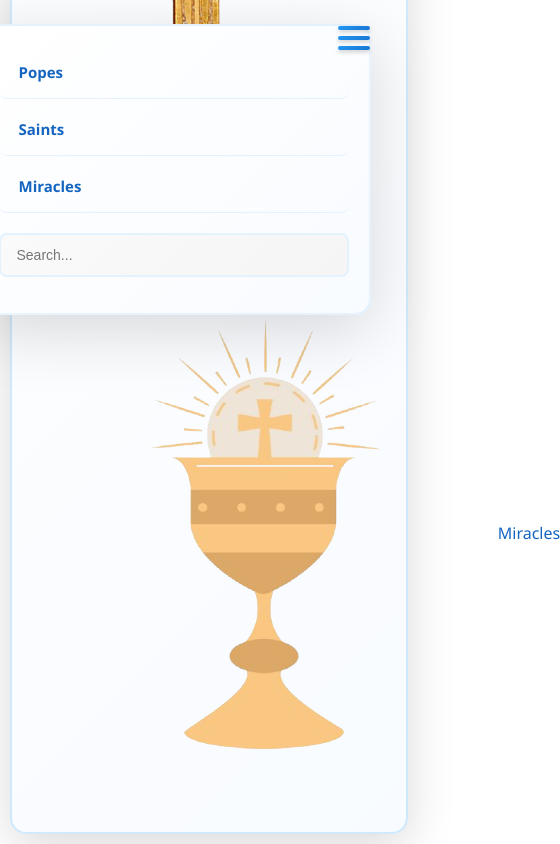
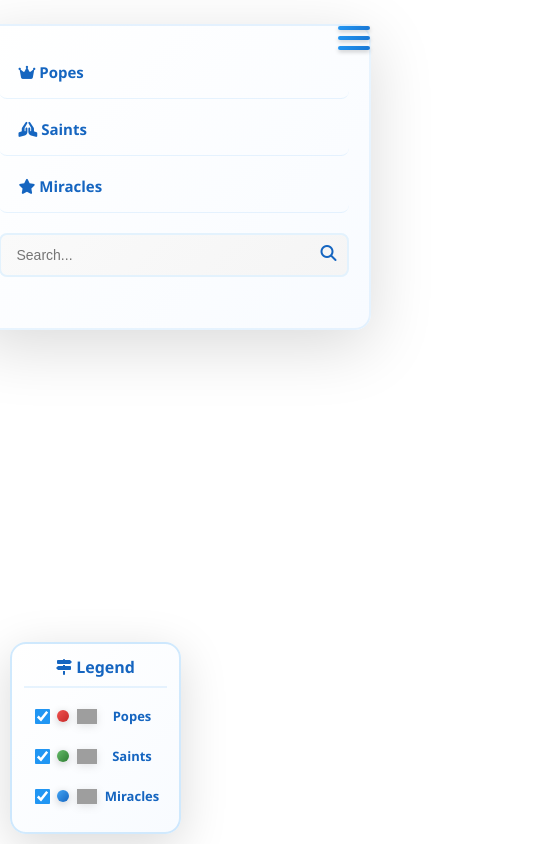
Before and after one commit to kptoo/popes_worldwide, a website: page popes.html in a window 390 px wide. Both pictures are taken after a click on the element 354 px from the left and 34 px from the top of the page. Shown: the whole page, 560 px wide, since content can reach past the window. Drawn offline with nearby package versions, Linux system fonts and the light colour scheme; no server answers; grey boxes are pictures that could not be loaded.

```diff
--- a/popes.html
+++ b/popes.html
@@ -1,5 +1,4 @@
 <!DOCTYPE html>
-<html lang="en">
 <html lang="en">
 <head>
     <meta charset="utf-8">
@@ -7,94 +6,139 @@
     <meta name="viewport" content="initial-scale=1,maximum-scale=1,user-scalable=no,width=device-width">
     <meta name="mobile-web-app-capable" content="yes">
     <meta name="apple-mobile-web-app-capable" content="yes">
+    <meta name="theme-color" content="#2196f3">
+    <title>Popes, Saints and Miracles - Interactive Map</title>
 
-    <title>Popes, Saints and Miracles</title>
+    <!-- MapLibre GL JS - Latest version -->
+    <link href="https://unpkg.com/maplibre-gl@4.7.1/dist/maplibre-gl.css" rel="stylesheet">
+    <script src="https://unpkg.com/maplibre-gl@4.7.1/dist/maplibre-gl.js"></script>
 
-    <!-- MapLibre GL JS -->
-    <link href="https://unpkg.com/maplibre-gl@3.3.1/dist/maplibre-gl.css" rel="stylesheet">
-    <script src="https://unpkg.com/maplibre-gl@3.3.1/dist/maplibre-gl.js"></script>
+    <!-- Font Awesome for Icons -->
+    <link rel="stylesheet" href="https://cdnjs.cloudflare.com/ajax/libs/font-awesome/6.4.0/css/all.min.css" />
 
-    <!-- Font Awesome for Icons (like locate) -->
-    <link rel="stylesheet" href="https://cdnjs.cloudflare.com/ajax/libs/font-awesome/5.15.4/css/all.min.css" />
+    <!-- Google Fonts for better typography -->
+    <link href="https://fonts.googleapis.com/css2?family=Inter:wght@400;500;600;700&display=swap" rel="stylesheet">
 
     <!-- Custom Styles -->
     <link rel="stylesheet" href="../css/app.css">
 
-    <!-- Data Loader Scripts moved to end of body -->
+    <!-- Favicon -->
+    <link rel="icon" type="image/x-icon" href="../favicon.ico">
 </head>
 <body>
-
-    <!-- New Always-Visible Legend -->
+    <!-- Enhanced Legend with Toggle Controls -->
     <div id="legend-v2">
-        <div id="pane-header">
-            <h4>Legend</h4>
+        <h4><i class="fas fa-map-signs"></i> Legend</h4>
+        <div id="legend-content" class="panel-content">
+            <div class="legend-item-v2">
+                <input type="checkbox" id="toggle-popes" class="legend-toggle" checked />
+                <span class="legend-circle-v2" style="background: linear-gradient(135deg, #ef5350 0%, #c62828 100%);"></span>
+                <img src="https://churches.onrender.com/pages/popes.png" class="legend-image-v2" alt="Popes" />
+                <label for="toggle-popes" class="legend-text-v2">Popes</label>
             </div>
-
-        <div id="legend-content" class="panel-content"></div>
-            <div class="legend-item">
-                <span class="legend-circle" style="background-color: red;"></span>
-                <img src="popes.png" class="legend-image" alt="Popes" />
-                <div class="legend-text">Popes</div>
+            <div class="legend-item-v2">
+                <input type="checkbox" id="toggle-saints" class="legend-toggle" checked />
+                <span class="legend-circle-v2" style="background: linear-gradient(135deg, #66bb6a 0%, #2e7d32 100%);"></span>
+                <img src="https://churches.onrender.com/pages/saints.png" class="legend-image-v2" alt="Saints" />
+                <label for="toggle-saints" class="legend-text-v2">Saints</label>
             </div>
-
-            <div class="legend-item">
-                <span class="legend-circle" style="background-color: green;"></span>
-                <img src="saints.png" class="legend-image" alt="Saints" />
-                <div class="legend-text">Saints</div>
-            </div>
-
-            <div class="legend-item">
-                <span class="legend-circle" style="background-color: blue;"></span>
-                <img src="miracles.png" class="legend-image" alt="Miracles" />
-                <div class="legend-text">Miracles</div>
+            <div class="legend-item-v2">
+                <input type="checkbox" id="toggle-miracles" class="legend-toggle" checked />
+                <span class="legend-circle-v2" style="background: linear-gradient(135deg, #42a5f5 0%, #1565c0 100%);"></span>
+                <img src="https://churches.onrender.com/pages/miracles.png" class="legend-image-v2" alt="Miracles" />
+                <label for="toggle-miracles" class="legend-text-v2">Miracles</label>
             </div>
         </div>
     </div>
 
-    <!-- Hamburger Icon -->
-    <div class="hamburger" onclick="toggleMenu()">
+    <!-- Enhanced Hamburger Menu -->
+    <div class="hamburger" onclick="toggleMenu()" title="Open Menu">
         <div></div>
         <div></div>
         <div></div>
     </div>
 
-    <!-- Menu + Search + List Container -->
+    <!-- Enhanced Menu Panel -->
     <div class="panel-v2" id="panel-v2">
-    <!-- Menu -->
+        <!-- Menu Categories -->
         <div class="menu">
-        <ul >
-        <li onclick="selectCategory('popes')">Popes</li>
-        <li onclick="selectCategory('saints')">Saints</li>
-        <li onclick="selectCategory('miracles')">Miracles</li>
+            <ul>
+                <li onclick="selectCategory('popes')">
+                    <i class="fas fa-crown"></i> Popes
+                </li>
+                <li onclick="selectCategory('saints')">
+                    <i class="fas fa-hands-praying"></i> Saints
+                </li>
+                <li onclick="selectCategory('miracles')">
+                    <i class="fas fa-star"></i> Miracles
+                </li>
             </ul>
         </div>
 
-    <!-- Search -->
+        <!-- Enhanced Search -->
+        <div class="search-container">
             <input type="text" id="searchBox" placeholder="Search..." oninput="filterQuest()" />
+            <i class="fas fa-search" style="position: absolute; right: 12px; top: 12px; color: #1565c0;"></i>
+        </div>
 
-    <!-- List -->
+        <!-- Results List -->
         <ul id="dataList"></ul>
 
-        <!-- Pagination -->
+        <!-- Enhanced Pagination -->
         <div id="paginationContainer" style="display: none;">
-            <button onclick="prevPage()">Prev</button>
+            <button onclick="prevPage()">
+                <i class="fas fa-chevron-left"></i> Prev
+            </button>
             <span id="pageInfo">Page 1</span>
-            <button onclick="nextPage()">Next</button>
+            <button onclick="nextPage()">
+                Next <i class="fas fa-chevron-right"></i>
+            </button>
+        </div>
     </div>
 
+    <!-- Map Container -->
+    <div id="map" class="loading"></div>
 
+    <!-- Optional: Loading Indicator -->
+    <div id="loading-indicator" style="
+        position: fixed;
+        top: 50%;
+        left: 50%;
+        transform: translate(-50%, -50%);
+        background: rgba(33, 150, 243, 0.9);
+        color: white;
+        padding: 20px 40px;
+        border-radius: 12px;
+        font-weight: 600;
+        z-index: 10000;
+        display: none;
+        box-shadow: 0 12px 48px rgba(0,0,0,0.2);
+    ">
+        <i class="fas fa-spinner fa-spin"></i> Loading map data...
     </div>
 
-    <!-- Map div -->
-    <div id="map"></div>
+    <!-- Enhanced JavaScript Loading -->
+    <script>
+        // Show loading indicator
+        document.getElementById('loading-indicator').style.display = 'block';
 
-    <!-- Top-Center Button -->
-    <!--  <div class="peeking-button-container">
-      <a href="https://churches.onrender.com/" class="peeking-button">Explore Catholic Churches</a>
-    </div> -->
+        // Hide loading indicator when page loads
+        window.addEventListener('load', function() {
+            setTimeout(() => {
+                document.getElementById('loading-indicator').style.display = 'none';
+                document.getElementById('map').classList.remove('loading');
+            }, 1000);
+        });
 
+        // Enhanced error handling
+        window.addEventListener('error', function(e) {
+            console.error('Application error:', e.error);
+            document.getElementById('loading-indicator').innerHTML =
+                '<i class="fas fa-exclamation-triangle"></i> Error loading application';
+        });
+    </script>
 
-
-
-    <!-- Load required JavaScript files -->
+    <!-- Main Application Script -->
     <script src="../js/popes-map.js"></script>
+</body>
+</html>
```
Lines whose indentation alone changed are shown as unchanged.
